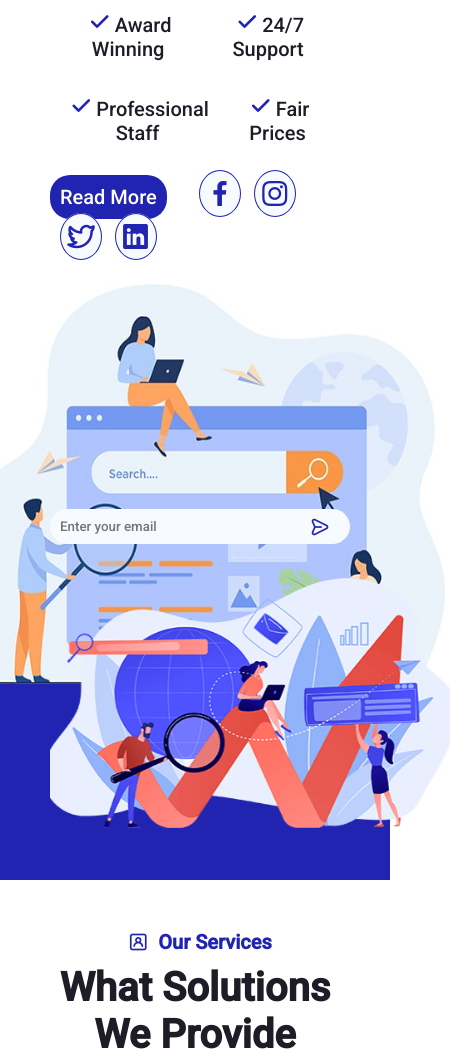
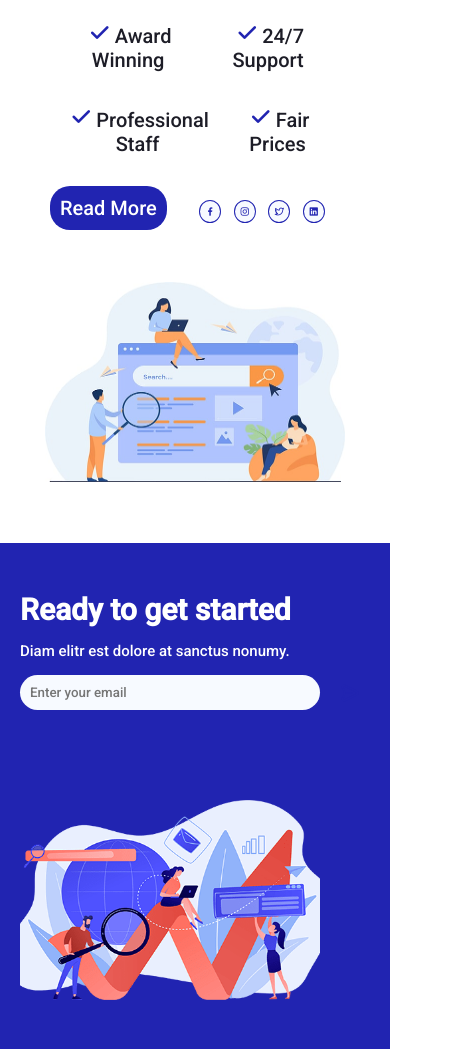
Before and after one commit to SahilZore-2003/sahilzore, a plain HTML site: page index.html in a window 390 px wide. Shown: the part 1344-2405 px from the top of the page, 450 px wide, since content can reach past the window. Drawn offline with nearby package versions, Linux system fonts and the light colour scheme.

Commit message:
Update style.css

```diff
--- a/style.css
+++ b/style.css
@@ -704,6 +704,12 @@ nav i{
     flex-direction: column;
     gap: 3rem;
   }
+html{
+  overflow-x: hidden;
+}
+  header{
+    height: 100%;
+  }
 
   #project{
     height: 120vh;
@@ -717,9 +723,49 @@ nav i{
     font-size: 2rem;
     padding: 1rem auto;
   }
+  #about .aboutright img {
+    width: 300px;
+    height: 200px;
+}
 
-  img{
-    width: 200px;
-    height: 200px;
-  }
+.right{
+  width: 300;
+  height: 200;
+}
+
+#about{
+  height: 120vh;
+}
+
+.abouticon i{
+  font-size: 1rem;
+}
+
+#email .rightemail{
+  width: 300px;
+  height: 200px;
+}
+
+#email{
+  padding: 2rem;
+}
+
+#service{
+  height: 120vh;
+}
+
+#project{
+  height: 150vh;
+}
+
+#menudiv{
+  width: 100vw;
+}
+nav{
+  width: 100vw;
+}
+
+nav .scrollnav{
+  padding: 1rem;
+}
  }
```
